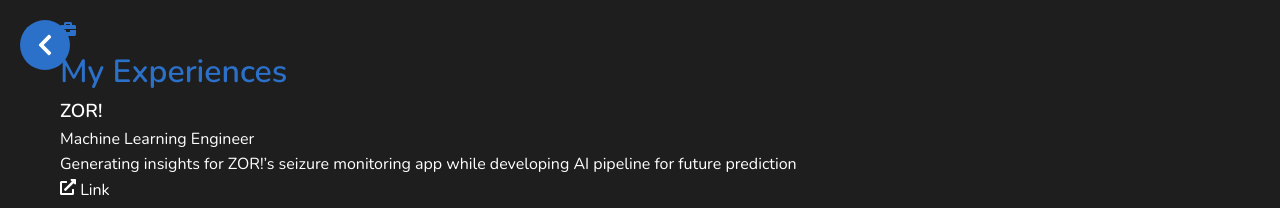
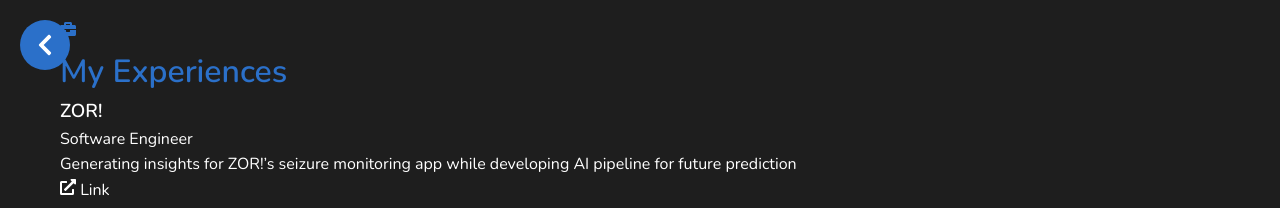
Before and after one commit to mattgar417/Personal-Website, a Next.js app: page /experiences in a window 1280 px wide. Shown: the top 208 px of the page. Built offline with nearby package versions, Linux system fonts and the light colour scheme.

Commit message:
Update experiences.tsx

```diff
--- a/pages/experiences.tsx
+++ b/pages/experiences.tsx
@@ -28,7 +28,7 @@
     const experiences: Experience[] = [
         {
             title: "ZOR!",
-	position: "Machine Learning Engineer",
+	position: "Software Engineer",
             description: "Generating insights for ZOR!’s seizure monitoring app while developing AI pipeline for future prediction",
 	liveLink: "https://zor.llc",
         },
```
